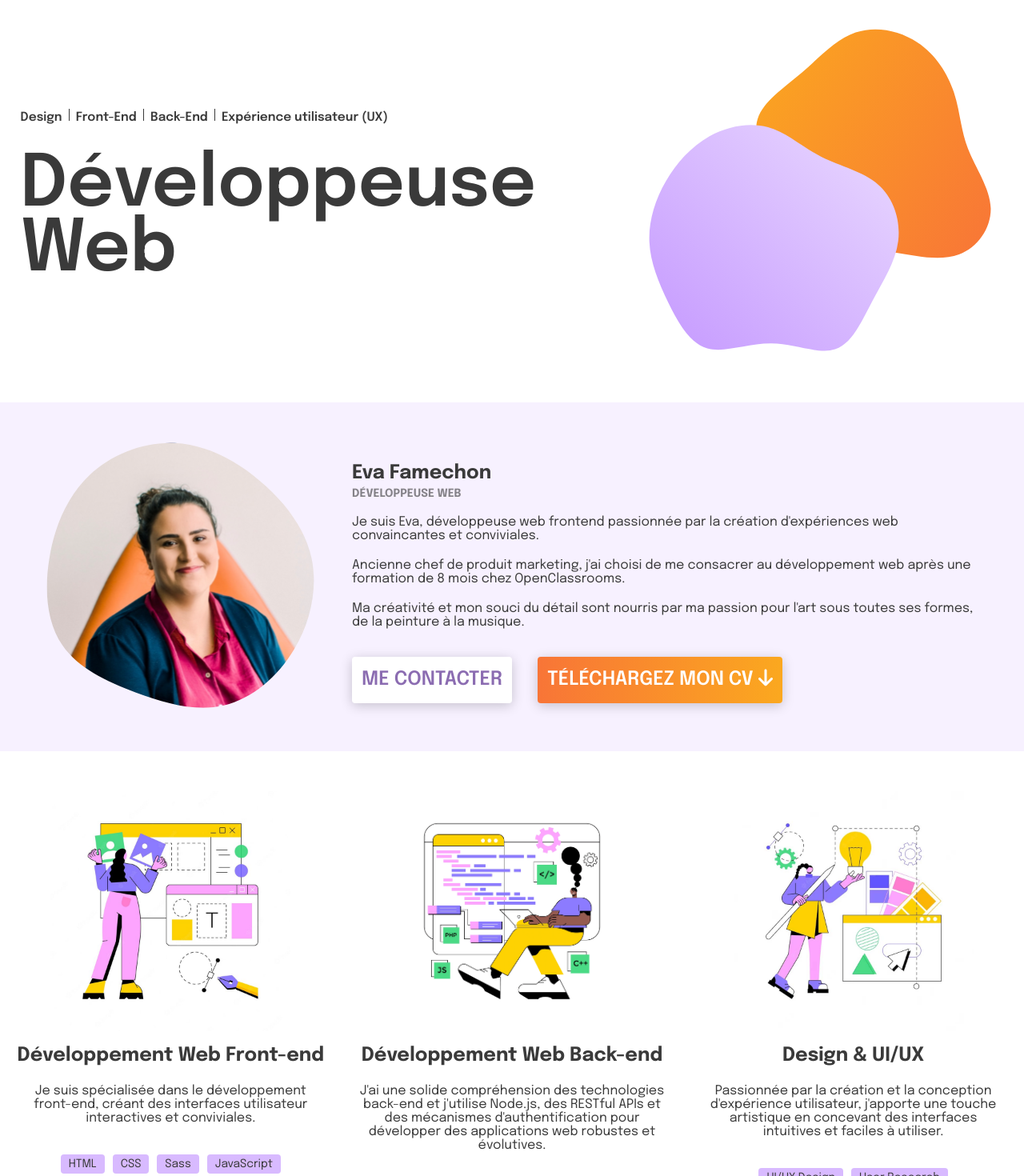
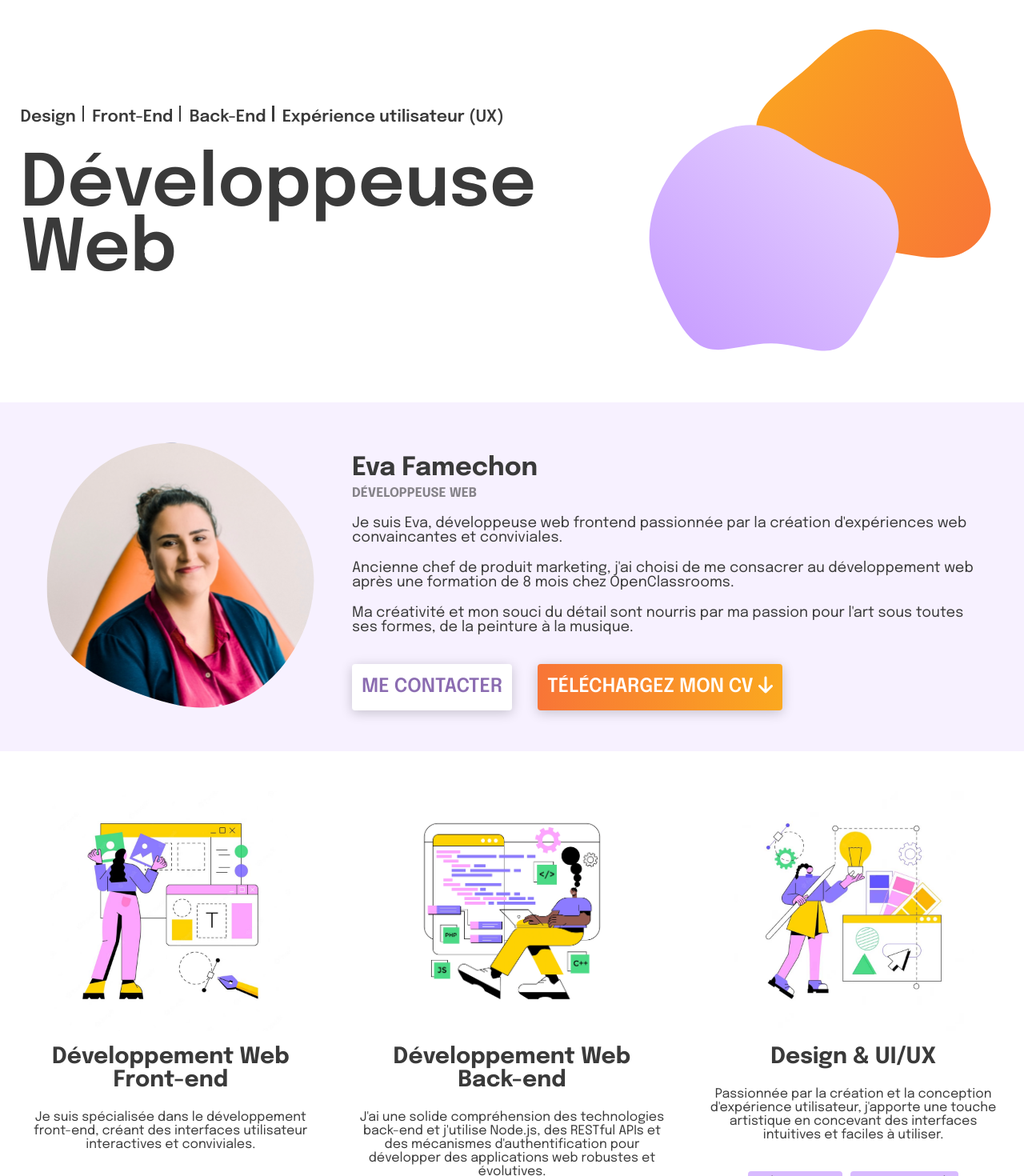
Before and after one commit to evafmh/MyPortfolio, a React (Create React App) app: page / in a window 1280 px wide. Shown: the part 100-1570 px from the top of the page at 80% size. Built offline with nearby package versions, Linux system fonts and the light colour scheme.

Commit message:
adjust font size

```diff
--- a/src/data/en.json
+++ b/src/data/en.json
@@ -74,7 +74,7 @@
 
     "projects": [
         {
-            "title": "Mon Vieux Grimoire",
+            "title": "\"Mon Vieux Grimoire\"",
             "subtitle": "Backend development for a book rating website",
             "category": "Web Development",
             "image": "grimoire.jpg",
--- a/src/sassStyles/components/_about.sass
+++ b/src/sassStyles/components/_about.sass
@@ -39,17 +39,18 @@
         text-align: center
 
     .about-name
-        font-size: 24px
+        font-size: 32px
         font-weight: bold
 
     .about-job
-        font-size: 14px
+        font-size: 16px
         margin-top: 6px
         text-transform: uppercase
         opacity: 0.6
 
     .about-bio
         margin-top: 20px
+        font-size: 18px
 
 .about-links
     padding-top: 15px
--- a/src/sassStyles/components/_contact.sass
+++ b/src/sassStyles/components/_contact.sass
@@ -30,9 +30,15 @@
         display: flex
         flex-direction: column
         gap: 5px
+        width: 100%
 
       .contact-subtitle
         font-size: 24px
+
+      .contact-resume-link
+        @media (max-width: 768px)
+          width: initial
+          text-align: center
 
     .contact-form
       width: 100%
--- a/src/sassStyles/components/_header.sass
+++ b/src/sassStyles/components/_header.sass
@@ -16,14 +16,14 @@
     gap: 0.5em
     justify-content: center
     align-items: center
-    font-size: 1.2vw
+    font-size: 1.6vw
     width: max-content
     font-weight: 600
     line-height: 30px
 
     @media (max-width: 768px)
         flex-wrap: wrap
-        font-size: 2.5vw
+        font-size: 20px
         width: 100%
 
 .header-content
--- a/src/sassStyles/components/_projectCard.sass
+++ b/src/sassStyles/components/_projectCard.sass
@@ -141,6 +141,8 @@
                 .project-technologies-keyword
                     color: white
                     background: $dark-green-color
+                    @media (max-width: 768px)
+                        font-size: 18px
 
         .custom-grid
             display: flex
@@ -157,7 +159,7 @@
             padding-top: 1.2em
 
             @media (max-width: 768px)
-                font-size: 4vw
+                font-size: 24px
 
             &.expanded
                 padding: 0.5em 0
@@ -168,7 +170,7 @@
             flex-direction: column
             gap: 0.7em
             @media (max-width: 768px)
-                font-size: 2.8vw
+                font-size: 18px
 
         .project-technologies
             max-width: 85%
@@ -240,4 +242,4 @@
                     padding-left: 0.7em
                     font-size: 20px
                     @media (max-width: 768px)
-                        font-size: 3.6vw
+                        font-size: 18px
--- a/src/sassStyles/components/_skill.sass
+++ b/src/sassStyles/components/_skill.sass
@@ -20,7 +20,7 @@
 
     .skill-title
         margin: 10px 0 10px 0
-        font-size: 24px
+        font-size: 28px
         font-weight: bold
 
     .skill-description
@@ -37,5 +37,5 @@
             padding: 5px 10px
             background-color: $light-purple-color
             color: $granite-color
-            font-size: 14px
+            font-size: 16px
             border-radius: 4px
```
